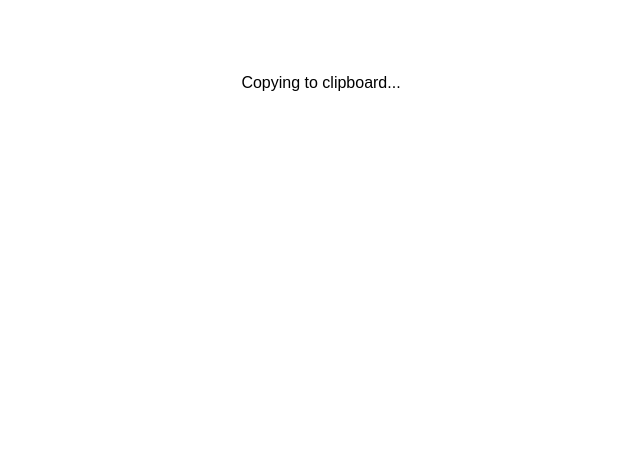
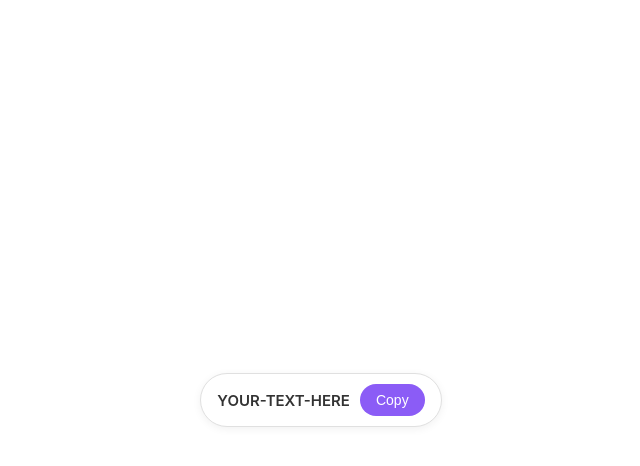
Before and after one commit to moehijazi/copy-link, a plain HTML site: page index.html in a window 1280 px wide. Shown: the whole page, without its empty margins (319-959 px from the left). Drawn offline with Linux system fonts and the light colour scheme.

Commit message:
Update index.html

```diff
--- a/index.html
+++ b/index.html
@@ -2,23 +2,67 @@
 <html lang="en">
 <head>
   <meta charset="UTF-8">
-  <title>Copying...</title>
+  <style>
+    * { box-sizing: border-box; margin: 0; padding: 0; }
+    body {
+      font-family: -apple-system, BlinkMacSystemFont, "Segoe UI", Roboto, sans-serif;
+      display: flex;
+      justify-content: center;
+      align-items: center;
+      background: transparent;
+      height: 100vh;
+    }
+    .copy-box {
+      display: inline-flex;
+      align-items: center;
+      gap: 10px;
+      background: #ffffff;
+      padding: 10px 16px;
+      border-radius: 30px;
+      border: 1px solid #e0e0e0;
+      box-shadow: 0 2px 8px rgba(0,0,0,0.06);
+    }
+    .text-display {
+      font-weight: 600;
+      color: #333;
+      font-size: 15px;
+    }
+    button {
+      background: #8B5CF6; /* Customize to match your theme */
+      color: white;
+      border: none;
+      padding: 8px 16px;
+      border-radius: 20px;
+      font-size: 14px;
+      font-weight: 500;
+      cursor: pointer;
+      transition: background 0.2s ease;
+    }
+    button:hover { background: #7C3AED; }
+  </style>
+</head>
+<body>
+
+  <div class="copy-box">
+    <span class="text-display">YOUR-TEXT-HERE</span>
+    <button id="copyBtn">Copy</button>
+  </div>
+
   <script>
-    window.onload = function() {
-      // The text/code you want to copy
-      const textToCopy = "123123";
+    const textToCopy = "123123";
+    const btn = document.getElementById("copyBtn");
 
+    btn.addEventListener("click", () => {
       navigator.clipboard.writeText(textToCopy).then(() => {
-        alert("Copied to clipboard: " + textToCopy);
-        // Optional: Send them back to your Canva site or another page
-        // window.location.href = "https://husseinmaha.my.canva.site/weddinginvite2";
-      }).catch(err => {
-        console.error("Failed to copy text: ", err);
+        btn.textContent = "Copied! ✓";
+        btn.style.background = "#10B981";
+        setTimeout(() => {
+          btn.textContent = "Copy";
+          btn.style.background = "#8B5CF6";
+        }, 2500);
       });
-    };
+    });
   </script>
-</head>
-<body style="font-family: sans-serif; text-align: center; padding-top: 50px;">
-  <p>Copying to clipboard...</p>
+
 </body>
 </html>
```
